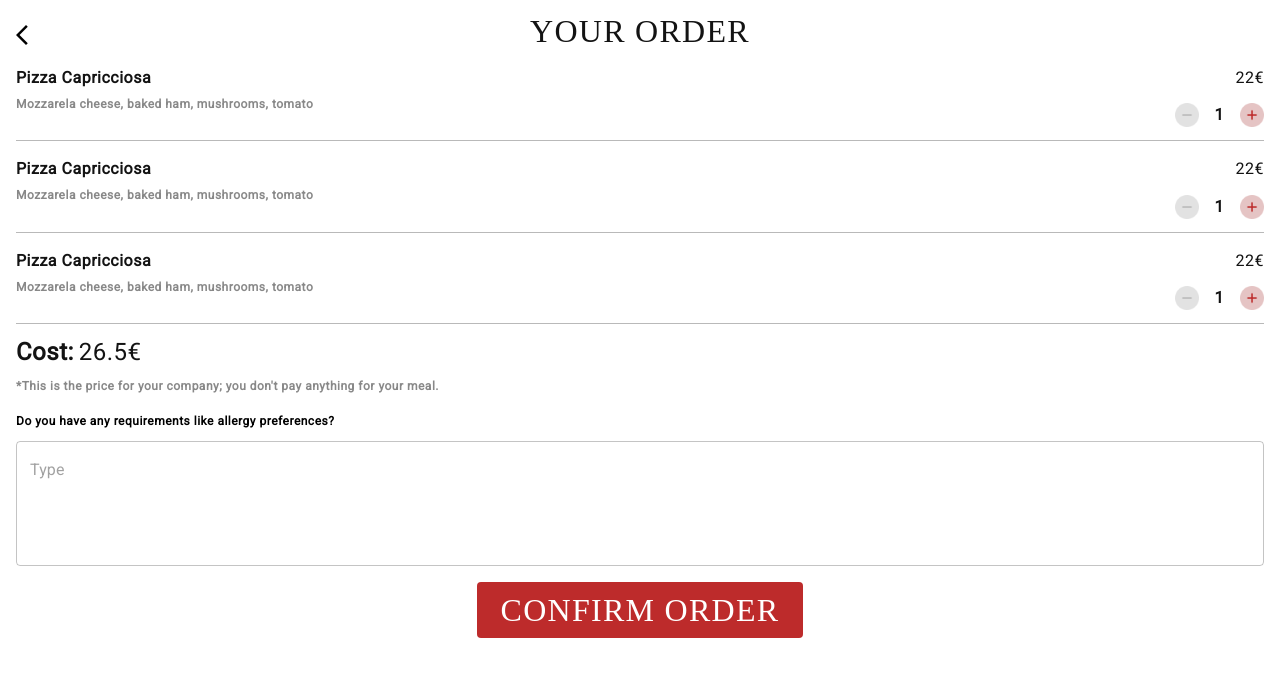
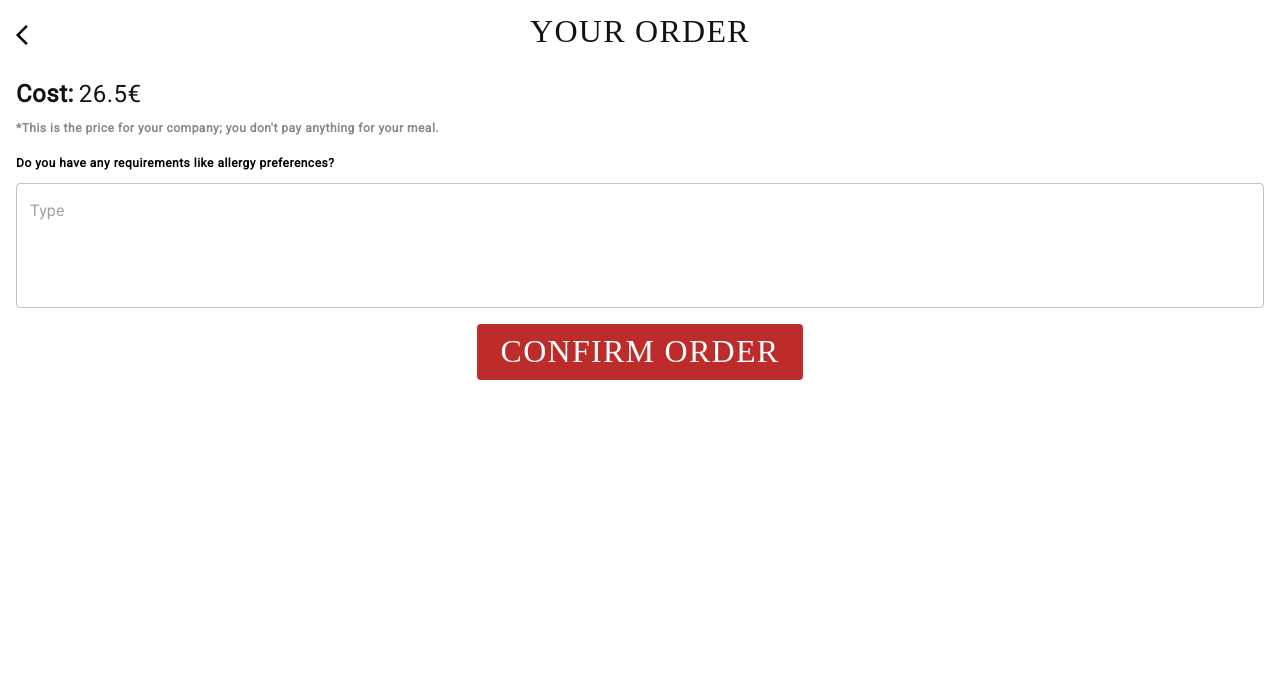
Before and after one commit to Masulaa/tim1-cortex, a React (Create React App) app: page /ConfirmOrder in a window 1280 px wide. Shown: the top 676 px of the page. Built offline with nearby package versions, Linux system fonts and the light colour scheme; a web font is replaced by a local one.

Commit message:
made functionality to transfer data to confirm order, and some validation, with redux

```diff
--- a/src/components/choose-meal/ChooseMeal.js
+++ b/src/components/choose-meal/ChooseMeal.js
@@ -211,7 +211,8 @@ const ChooseMeal = () => {
                     src={addbuttongImg}
                     alt=""
                     className="choosemeal-meal-add-button"
-                    onClick={()=>{startTransition(navigate(`SingleMeal/${article.id}`));}}
+                    onClick={() => navigate(`SingleMeal/${article.id}`)}
+
                   ></img>
                 </div>
               </div>
--- a/src/components/confirm-order/ConfirmOrder.js
+++ b/src/components/confirm-order/ConfirmOrder.js
@@ -1,5 +1,8 @@
 import { useState } from "react";
-
+import { useSelector } from "react-redux";
+import { useDispatch } from "react-redux";
+import { addOrder } from "../../store/orderStore"; // Zamijenite sa tačnom putanjom do vašeg orderSlice fajla
+import { useEffect } from "react";
 import { ArrowBackIosNew } from "@mui/icons-material";
 import "./ConfirmOrder.css";
 import removebuttongImg from "../../images/RemoveButton.png";
@@ -9,32 +12,48 @@ import addbuttongImg from "../../images/AddButton2.png";
 import OutlinedInput from "@mui/material/OutlinedInput";
 
 const ConfirmOrder = () => {
+  const dispatch = useDispatch();
+
+
   const [quantity, setQuantity] = useState(1);
+
   const [removeImage, setRemoveImage] = useState(removebuttongImg);
   const [addImage, setAddImage] = useState(addbuttonrImg);
+
+  const orders = useSelector((state) => state.orders.orders);
+
+  useEffect(() => {
+    if (orders && orders.length > 0) {
+      setQuantity(orders[0].quantity);
+    }
+  }, [orders]);
 
   const increaseQuantity = () => {
     if (quantity < 10) {
       setQuantity(quantity + 1);
-      if (quantity === 9) {
-        setAddImage(addbuttongImg);
-      }
-      if (quantity === 1) {
-        setRemoveImage(removebuttonrImg);
-      }
     }
   };
 
   const decreaseQuantity = () => {
     if (quantity > 1) {
       setQuantity(quantity - 1);
-      if (quantity === 2) {
-        setRemoveImage(removebuttongImg);
     }
-      if (quantity === 10) {
-        setAddImage(addbuttonrImg);
-      }
-    }
+  };
+
+
+  const handleAddToOrder = (name, description, price) => {
+    // Pravite objekat sa informacijama o narudžbini
+    const orderInfo = {
+      id: Math.random(), // Ovo je privremeno, možete koristiti bolju logiku za generisanje ID-a
+      name: name,
+      description: description,
+      price: price,
+      quantity: quantity,
+    };
+
+    // Koristite dispatch da pozovete akciju i dodate narudžbinu u Redux store
+    dispatch(addOrder(orderInfo));
+    console.log(orderInfo)
   };
 
   return (
@@ -44,84 +63,33 @@ const ConfirmOrder = () => {
         <p className="confirmorder-title">YOUR ORDER</p>
       </div>
       <div className="confirmorder-meals">
-        <div className="confirmorder-meal">
+  {orders.map((order) => (
+    <div className="confirmorder-meal" key={order.id}>
       <div className="confirmorder-title-and-description">
-            <p className="confirmorder-meal-title">Pizza Capricciosa</p>
-            <p className="confirmorder-meal-description">
-              Mozzarela cheese, baked ham, mushrooms, tomato
-            </p>
+        <p className="confirmorder-meal-title">{order.name}</p>
+        <p className="confirmorder-meal-description">{order.description}</p>
       </div>
       <div className="confirmorder-price-and-counter">
-            <div className="confirmorder-meal-price">22€</div>
+        <div className="confirmorder-meal-price">{order.price}</div>
         <div className="confirmorder-meal-counter">
+
+
 <img
   src={removeImage}
   alt="removebutton"
   className="counter-button-confirmorder"
   onClick={decreaseQuantity}
-              />
-              <h2 className="confirmorder-meal-quantity">{quantity}</h2>
-              <img
+/><h2 className="confirmorder-meal-quantity">{quantity}</h2><img
   src={addImage}
   alt="addbutton"
   className="counter-button-confirmorder"
   onClick={increaseQuantity}
 />
+
         </div>
       </div>
     </div>
-        <div className="confirmorder-meal">
-          <div className="confirmorder-title-and-description">
-            <p className="confirmorder-meal-title">Pizza Capricciosa</p>
-            <p className="confirmorder-meal-description">
-              Mozzarela cheese, baked ham, mushrooms, tomato
-            </p>
-          </div>
-          <div className="confirmorder-price-and-counter">
-            <div className="confirmorder-meal-price">22€</div>
-            <div className="confirmorder-meal-counter">
-              <img
-                src={removeImage}
-                alt="removebutton"
-                className="counter-button-confirmorder"
-                onClick={decreaseQuantity}
-              />
-              <h2 className="confirmorder-meal-quantity">{quantity}</h2>
-              <img
-                src={addImage}
-                alt="addbutton"
-                className="counter-button-confirmorder"
-                onClick={increaseQuantity}
-              />
-            </div>
-          </div>
-        </div>
-        <div className="confirmorder-meal">
-          <div className="confirmorder-title-and-description">
-            <p className="confirmorder-meal-title">Pizza Capricciosa</p>
-            <p className="confirmorder-meal-description">
-              Mozzarela cheese, baked ham, mushrooms, tomato
-            </p>
-          </div>
-          <div className="confirmorder-price-and-counter">
-            <div className="confirmorder-meal-price">22€</div>
-            <div className="confirmorder-meal-counter">
-              <img
-                src={removeImage}
-                alt="removebutton"
-                className="counter-button-confirmorder"
-                onClick={decreaseQuantity}
-              />
-              <h2 className="confirmorder-meal-quantity">{quantity}</h2>
-              <img
-                src={addImage}
-                alt="addbutton"
-                className="counter-button-confirmorder"
-                onClick={increaseQuantity}
-              />
-            </div>
-          </div>
-        </div>
+  ))}
 </div>
       <div className="confirmorder-finalprice-and-description">
         <div className="confirmorder-meal-price-info">
@@ -134,17 +102,14 @@ const ConfirmOrder = () => {
         </p>
       </div>
       <div className="confirmorder-meals-description">
-        <p className="confirmorder-meals-text-over-description">Do you have any requirements like allergy preferences?</p>
-        <OutlinedInput
-          maxRows={4}
-          placeholder="Type"
-          minRows={4}
-          multiline
-          style={{width:"100%"}}
-        ></OutlinedInput>
+        <p className="confirmorder-meals-text-over-description">
+          Do you have any requirements like allergy preferences?
+        </p>
+        <OutlinedInput maxRows={4} placeholder="Type" minRows={4} multiline style={{ width: "100%" }} />
       </div>
       <div className="confirmorder-meals-button">
-      <button className="primary-button">CONFIRM ORDER</button></div>
+        <button className="primary-button">CONFIRM ORDER</button>
+      </div>
     </div>
   );
 };
--- a/src/components/single-meal/SingleMeal.js
+++ b/src/components/single-meal/SingleMeal.js
@@ -1,4 +1,5 @@
 import React, { useState, useEffect } from "react";
+import { useSelector } from "react-redux";
 import "./SingleMeal.css";
 import "../../style/global.css";
 import pizzaImg from "../../images/PizzaCapricciosa.png";
@@ -16,7 +17,11 @@ import computerbutton from "../../images/icons/Group 23.png";
 import ExpandMoreIcon from "@mui/icons-material/ExpandMore";
 import ExpandLessIcon from "@mui/icons-material/ExpandLess";
 import { ArticleService } from "../../api/api";
-import { useParams } from "react-router";
+import { useParams, useNavigate } from "react-router";
+
+
+import { useDispatch } from "react-redux";
+import { addOrder } from "../../store/orderStore";
 
 const Dropdown = ({ isDropdownOpen, toggleDropdown }) => (
   <div className={`dropdown ${isDropdownOpen ? "open" : ""}`}>
@@ -48,6 +53,31 @@ const SingleMeal = () => {
   const [addImage, setAddImage] = useState(addbuttonrImg);
   const { id } = useParams();
   const [article, setArticle] = useState([]);
+
+  const navigate = useNavigate();
+
+  const dispatch = useDispatch();
+
+  const addedMealIds = useSelector((state) => state.orders.addedMealIds);
+
+  // Dodajte sledeću proveru kako biste onemogućili dodavanje istog obroka
+  const isMealAlreadyAdded = article.id && addedMealIds.includes(article.id);
+
+  const handleAddToOrder = () => {
+    // Pravite objekat sa informacijama o narudžbini
+    const orderInfo = {
+      id: article.id, // Zamenite sa odgovarajućim ID-jem iz vaših podataka
+      name: article.name,
+      price: article.price,
+      description: article.description + article.ingredients,
+      quantity: quantity,
+    };
+
+    // Koristite dispatch da pozovete akciju i dodate narudžbinu u Redux store
+    dispatch(addOrder(orderInfo));
+    console.log(orderInfo)
+    navigate("/ConfirmOrder")
+  };
 
   const fetchArticles = async () => {
     try {
@@ -126,7 +156,6 @@ const SingleMeal = () => {
             <DropdownLeft isDropdownOpenLeft={isDropdownOpenLeft} />
           </div>
         </div>
-        <img src={computerbutton} className="choosmeal-computer-button"></img>
       </div>
       <div className="computer-only-content">
       <img src={backButton} className="back-button-orderMeal" alt="pizza" />
@@ -157,8 +186,12 @@ const SingleMeal = () => {
           />
         </div>
         <div className="button-wrapper-orderMeal">
-          <button className="addbutton-text-orderMeal addbutton-orderMeal">
-            ADD TO ORDER
+        <button
+            className={`disabled-btn ${!isMealAlreadyAdded ? "active" : ""}`}
+            onClick={handleAddToOrder}
+            disabled={isMealAlreadyAdded} // Onemogućava dodavanje istog obroka
+          >
+            {isMealAlreadyAdded ? "ALREADY ADDED" : "ADD TO ORDER"}
           </button>
         </div>
       </section>
--- a/src/store/orderStore.js
+++ b/src/store/orderStore.js
@@ -1,13 +1,47 @@
 import { createSlice } from "@reduxjs/toolkit";
 
-const initialMenuState = {
-  };
-
+const initialState = {
+  orders: [],
+  addedMealIds: [],
+};
 const orderSlice = createSlice({
-  name: 'menu',
-  initialState: initialMenuState,
-  reducers: {}
+  name: "order",
+  initialState: initialState,
+  reducers: {
+    addOrder(state, action) {
+      const orderInfo = action.payload;
+      state.orders.push(orderInfo);
+      state.addedMealIds.push(orderInfo.id);
+    },
+    removeOrder(state, action) {
+      // Remove an order from the orders array based on its ID
+      const orderIndex = state.orders.findIndex(
+        (order) => order.id === action.payload
+      );
+      if (orderIndex !== -1) {
+        state.orders.splice(orderIndex, 1);
+      }
+    },
+    updateOrder(state, action) {
+      // Update an order's quantity based on its ID
+      const { id, quantity } = action.payload;
+      const order = state.orders.find((order) => order.id === id);
+      if (order) {
+        order.quantity = quantity;
+      }
+    },
+    clearOrders(state) {
+      // Clear all orders
+      state.orders = [];
+    },
+  },
 });
 
-  export const orderActions = orderSlice.actions;
-  export default orderSlice.reducer;
+export const {
+  addOrder,
+  removeOrder,
+  updateOrder,
+  clearOrders,
+} = orderSlice.actions;
+
+export default orderSlice.reducer;
```
Also changed, not shown: src/store/index.js (+3 -5 lines). Lines whose indentation alone changed are shown as unchanged.
